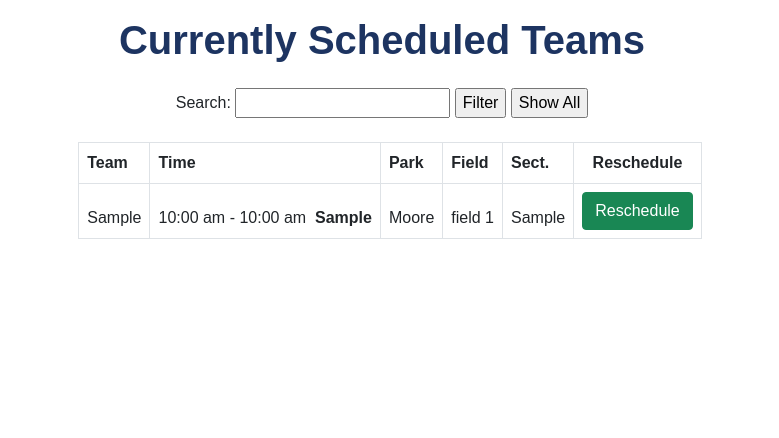
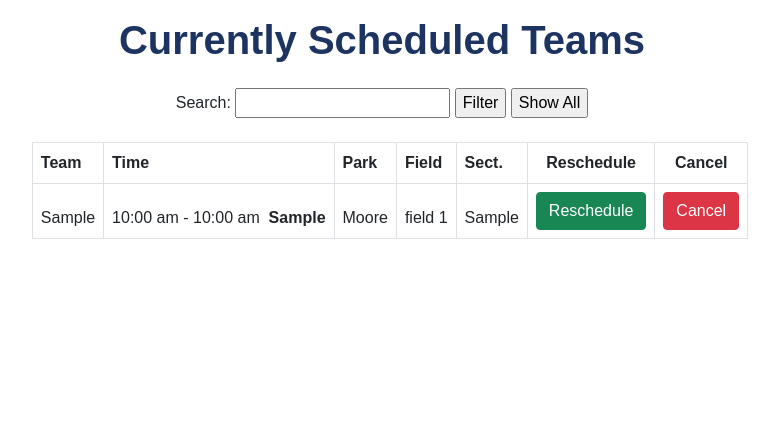
Before and after one commit to Wyatt99/490project, a PHP site: page /scheduled-teams.php in a window 1280 px wide. Shown: the part 58-496 px from the top of the page, without its empty margins (258-1037 px from the left). Run offline with PHP 8.4, Linux system fonts and the light colour scheme; a user stored in the database is signed in; data comes from the database, SQL or seed files in the repository; tables that the repository leaves empty hold one stand-in row (values such as "Sample post").

Commit message:
added cancel practice button with confirmation required to delete the practice

```diff
--- a/scheduled-teams.php
+++ b/scheduled-teams.php
@@ -87,6 +87,7 @@ function outputTable($db,$searchQuery){
         echo "<td>".$fieldName."</td>";
         echo "<td>".$fieldSection."</td>";
         echo  "<td>"; ?> <a  href="parkselect.php?team=<?php echo $row["teamIdentifier"];?>&update=1"> <button type="button" class= "btn btn-success">Reschedule</button></a> <?php echo "</td>"; #update team
+        echo  "<td>"; ?> <a href="delete-practice.php?id=<?php echo $row["practiceId"] ?> "onclick="return confirm('Are you sure you want to cancel the practice for <?php echo $row['teamIdentifier'] ?> scheduled at <?php echo date('g:i a', strtotime($row['startTime'])) ?> on <?php echo $row['day'] ?>?') "><button type="button" class= "btn btn-danger">Cancel</button></a> <?php echo "</td>";
         echo"</tr>";
       }
 }
@@ -128,6 +129,7 @@ if (isset($_POST['showAll'])){
             <th>Field </th>
             <th>Sect.</th>
             <th class="text-center">Reschedule</th>
+            <th class="text-center">Cancel</th>
         </tr>
         <?=outputTable($db, $searchQuery)?>
         </thead>
```
